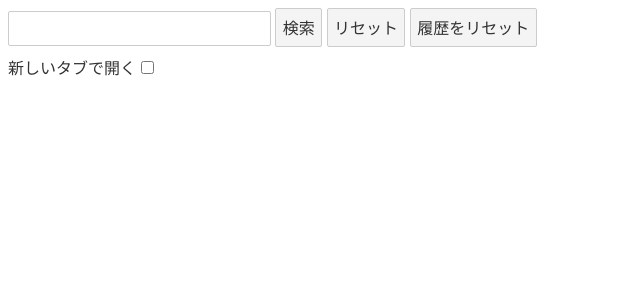
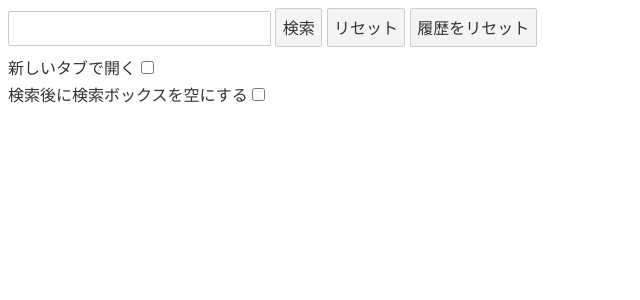
Before and after one commit to 0wv/gsearcher, a Svelte app: page / in a window 1280 px wide. Shown: the top 300 px of the page, without its empty margins (0-640 px from the left). Built offline with nearby package versions, Linux system fonts and the light colour scheme.

Commit message:
:sparkles: able to empty input after search now

```diff
--- a/src/App.svelte
+++ b/src/App.svelte
@@ -2,6 +2,7 @@
 	import { dndzone } from "svelte-dnd-action";
 	import { flip } from "svelte/animate";
 
+	let IsEmptyInputAfterSearch = false;
 	let isNewTab = false;
 	let searchHistory;
 	let searchQuery;
@@ -56,6 +57,10 @@
 			window.location.href = url;
 		}
 
+		if (IsEmptyInputAfterSearch) {
+			searchQuery = "";
+		}
+
 		updateSearchHistory();
 	}
 
@@ -76,6 +81,10 @@
 		新しいタブで開く
 		<input bind:checked={isNewTab} type="checkbox" />
 	</label>
+	<label>
+		検索後に検索ボックスを空にする
+		<input bind:checked={IsEmptyInputAfterSearch} type="checkbox" />
+	</label>
 	<ul>
 		{#each searchHistory as searchQuery}
 			<li>
```
